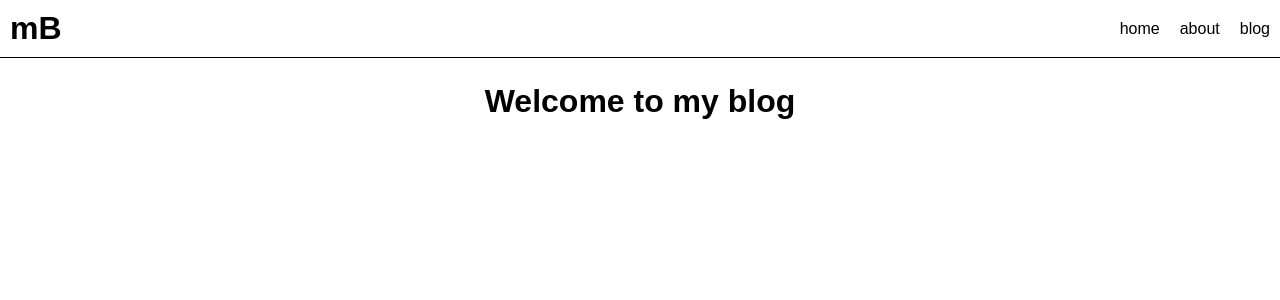
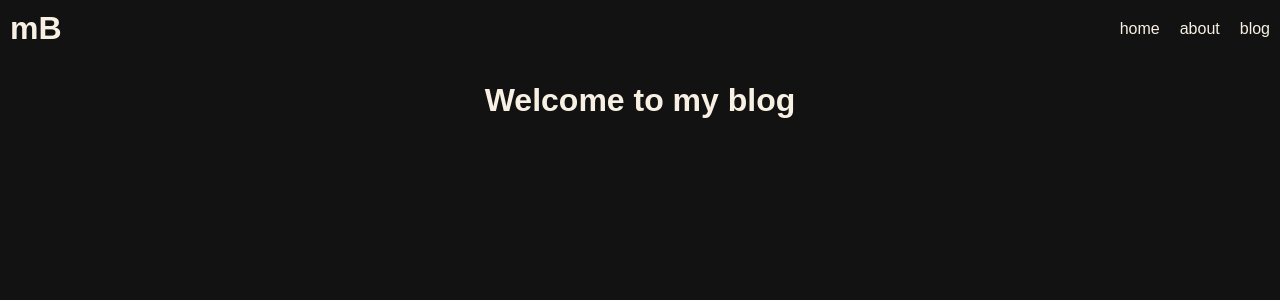
Before and after one commit to 4nth0ny1/nuxt-blog, a Nuxt app: page / in a window 1280 px wide. Shown: the top 300 px of the page. Built offline with nearby package versions, Linux system fonts and the light colour scheme.

Commit message:
add new colors

```diff
--- a/components/AppHeader.vue
+++ b/components/AppHeader.vue
@@ -19,7 +19,6 @@ export default {
     .header {
         display: flex;
         justify-content: space-between;
-        border-bottom: 1px solid black;
         align-items: center;
     }
 
--- a/layouts/default.vue
+++ b/layouts/default.vue
@@ -21,7 +21,21 @@
         padding: 0;
     }
 
-    h1, h2, h3, p, li {
+    body {
+        background: #121212;
+    }
+
+    h1, h2, h3, p, li, .link {
         font-family: 'Poppins', sans-serif;
+        color: #F8F0E3;
     }
 </style>
+
+<!--
+
+colors:
+
+
+
+
+ -->
--- a/pages/index.vue
+++ b/pages/index.vue
@@ -13,7 +13,6 @@ export default {
 <style>
   .index-container {
     margin: 0 auto;
-    width: 800px;
     text-align: center;
     margin-top: 25px;
   }
```
